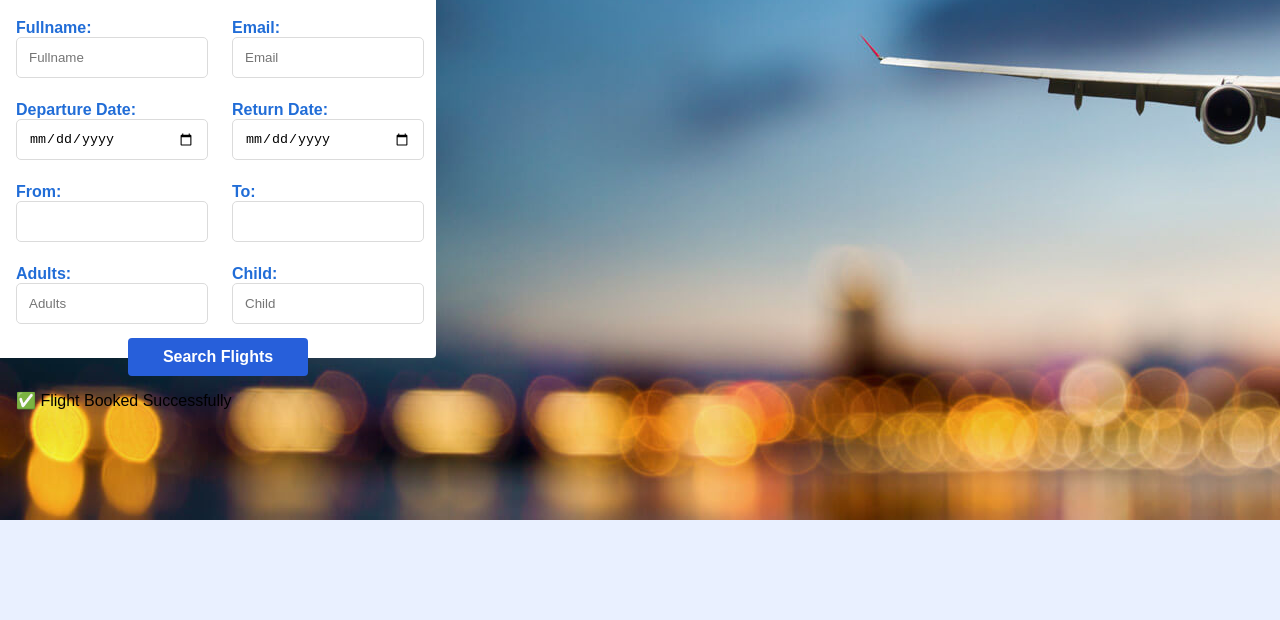
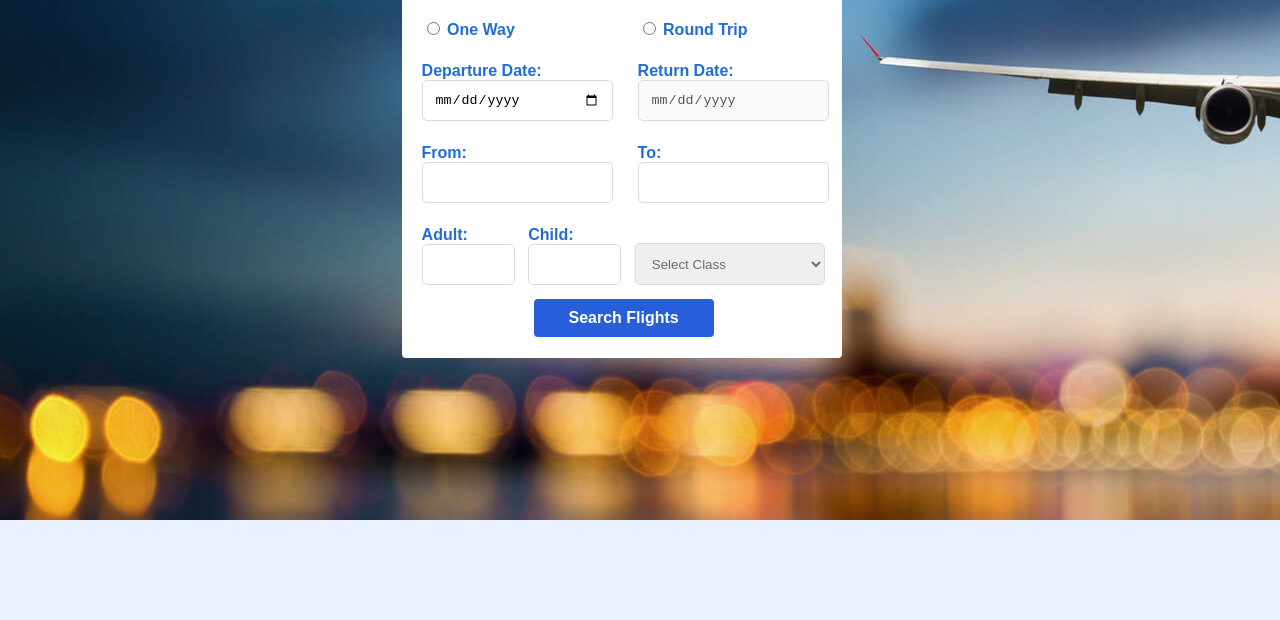
Before and after one commit to AnmolSingh24/Airline-Reservation-System, a plain HTML site: page Destination/Flight/Book-Flight.html in a window 1280 px wide. Shown: the part 180-800 px from the top of the page. Drawn offline with nearby package versions, Linux system fonts and the light colour scheme.

Commit message:
changes made

```diff
--- a/Destination/Flight/Book-Flight.html
+++ b/Destination/Flight/Book-Flight.html
@@ -5,39 +5,38 @@
     <meta charset="UTF-8">
     <meta name="viewport" content="width=device-width, initial-scale=1.0">
     <title>Blue Wing Airways - Flight Booking</title>
-    <link rel="stylesheet" href="/Destination/Flight/Book-Flight.css">
+    <link rel="stylesheet" href="Book-Flight.css">
     <link rel="Website Icon" type="png" href="/images/BlueWingAirwaysLogo.png">
 </head>
 
 <body>
-
+    <div class="flight-booking">
         <div class="booking-container">
             <h1>Search Flights</h1>
 
             <form id="booking-form">
 
-            <div class="form-row">
+                <div id="way">
                     <div class="form-group">
-                    <label for="fullname">Fullname:</label>
-                    <input type="text" id="fullname" name="fullname" min="10" maxlength="15" placeholder="Fullname"
-                        required>
+                        <input id="one" type="radio" name="way" value="oneWay" />
+                        <label for="one">One Way</label>
                     </div>
 
                     <div class="form-group">
-                    <label for="email">Email:</label>
-                    <input type="email" id="email" name="email" placeholder="Email" required>
+                        <input id="return" type="radio" name="way" value="roundTrip" />
+                        <label for="return">Round Trip</label>
                     </div>
                 </div>
 
                 <div class="form-row">
                     <div class="form-group">
                       <label for="departure-date">Departure Date:</label>
-                    <input type="date" id="departure-date" name="departure-date" required>
+                      <input type="date" id="departure-date" name="departure-date" required />
                     </div>
 
                     <div class="form-group">
                       <label for="return-date">Return Date:</label>
-                    <input type="date" id="return-date" name="return-date" required>
+                      <input type="date" id="return-date" name="return-date" disabled="true" />
                     </div>
                 </div>
 
@@ -53,26 +52,45 @@
                     </div>
                 </div>
 
+                <div class="passengers">
                     <div class="form-row">
                         <div class="form-group">
-                    <label for="adult">Adults:</label>
-                    <input type="number" id="adult" name="adult" min="1" placeholder="Adults" required>
+                            <label for="adult">Adult:</label>
+                            <input type="text" id="adult" name="adult" min="10" required>
                         </div>
 
                         <div class="form-group">
                             <label for="child">Child:</label>
-                    <input type="number" id="child" name="child" min="1" placeholder="Child" required>
+                            <input type="text" id="child" name="child" min="10" required>
+                        </div>
                     </div>
 
+                    <div class="form-row">
+                        <div class="form-group">
+                            <select name="flight-class" id="flight-class">
+                                <option value="Please Select">Select Class</option>
+                                <option value="Economy">Economy</option>
+                                <option value="Premium Economy">Premium Economy</option>
+                                <option value="Business">Business</option>
+                            </select>
+                        </div>
+                    </div>
                 </div>
 
-            <button type="submit">Search Flights</button>
-            <div id="snackbar">✅ Flight Booked Successfully</div>
+                <button type="submit" onclick="showAvailability()" id="search-btn">Search Flights</button>
             </form>
+        </div>
+
+        <!-- flight availability starts -->
+        <div class="flight-result">
+            <div class="flight-data" id="fligt-info"></div>
+        </div>
+        <!-- flight availability ends -->
     </div>
 
     <!--  script starts  -->
     <script src="Book-Flight.js"></script>
+    <script src="https://ajax.googleapis.com/ajax/libs/jquery/3.6.4/jquery.min.js"></script>
     <!--  script ends  -->
 </body>
 
```
Lines whose indentation alone changed are shown as unchanged.
